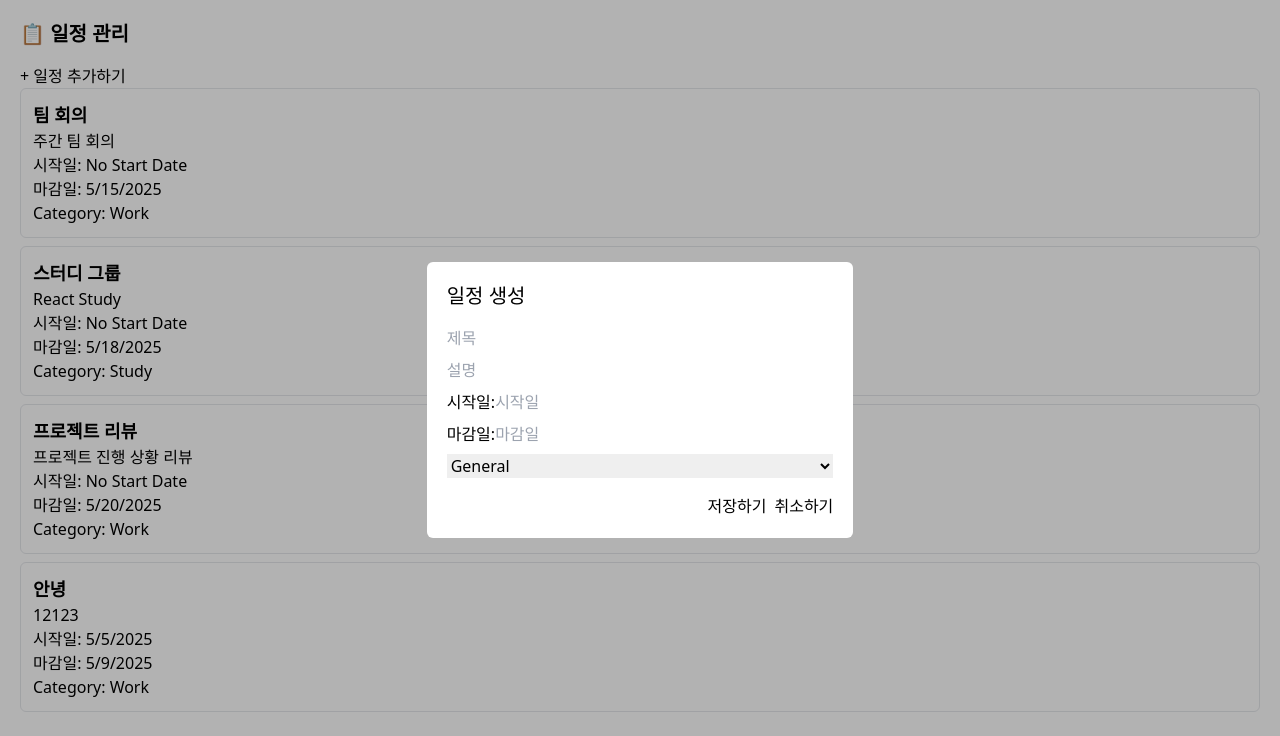
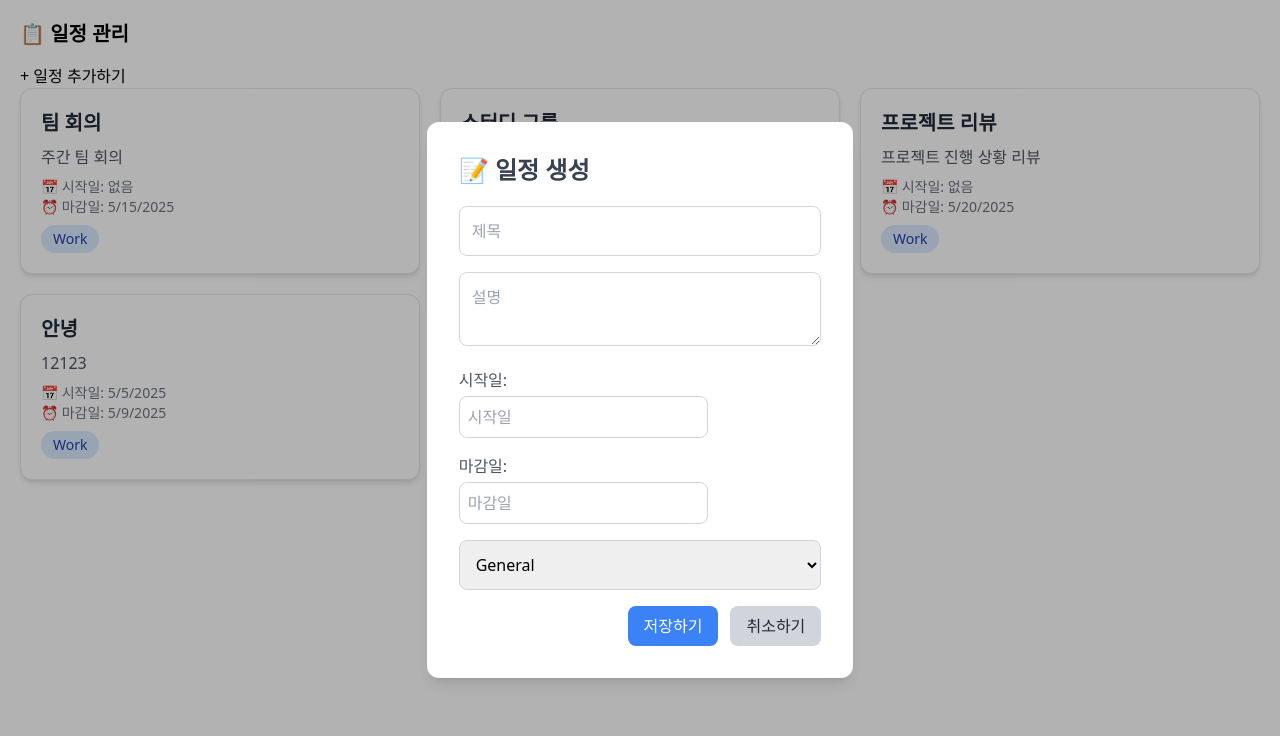
Before and after one commit to Yirgacheffe-Cho/recoil, a React (Create React App) app: page /schedules in a window 1280 px wide. Both pictures are taken after a click on the button "+ 일정 추가하기". Shown: the top 736 px of the page. Built offline with nearby package versions, Linux system fonts and the light colour scheme; data requests are answered from the project's data file.

Commit message:
style(modal): 스케쥴 리스트 모달 수정
스타일 수정

```diff
--- a/src/components/ScheduleList.tsx
+++ b/src/components/ScheduleList.tsx
@@ -7,24 +7,31 @@ export default function ScheduleList({ reload }: { reload: boolean }) {
   if (error) return <p>Error: {error}</p>;
 
   return (
-    <div className="space-y-2">
+    <div className="grid grid-cols-1 md:grid-cols-2 lg:grid-cols-3 gap-5">
       {schedules.map((schedule) => (
-        <div key={schedule.id} className="p-3 border rounded-md">
-          <h3 className="text-lg font-bold">{schedule.title}</h3>
-          <p>{schedule.description}</p>
-          <p>
-            시작일:{' '}
+        <div
+          key={schedule.id}
+          className="p-5 bg-white border border-gray-200 rounded-xl shadow-md hover:shadow-lg"
+        >
+          <h3 className="text-xl font-semibold text-gray-800 mb-2">
+            {schedule.title}
+          </h3>
+          <p className="text-gray-600 mb-2">{schedule.description}</p>
+          <p className="text-sm text-gray-500">
+            📅 시작일:{' '}
             {schedule.startDate
               ? new Date(schedule.startDate).toLocaleDateString()
-              : 'No Start Date'}
+              : '없음'}
           </p>
-          <p>
-            마감일:{' '}
+          <p className="text-sm text-gray-500">
+            ⏰ 마감일:{' '}
             {schedule.dueDate
               ? new Date(schedule.dueDate).toLocaleDateString()
-              : 'No Due Date'}
+              : '없음'}
           </p>
-          <p>Category: {schedule.category}</p>
+          <span className="inline-block mt-2 px-3 py-1 text-sm bg-blue-100 text-blue-800 rounded-full">
+            {schedule.category}
+          </span>
         </div>
       ))}
     </div>
--- a/src/components/ScheduleModal.tsx
+++ b/src/components/ScheduleModal.tsx
@@ -1,4 +1,3 @@
-// src/components/ScheduleModal.tsx
 import { useState } from 'react';
 import DatePicker from 'react-datepicker';
 import 'react-datepicker/dist/react-datepicker.css';
@@ -40,39 +39,39 @@ export default function ScheduleModal({
 
   return (
     <div className="fixed inset-0 bg-black bg-opacity-30 flex justify-center items-center">
-      <div className="bg-white p-5 rounded-md w-1/3">
-        <h2 className="text-xl mb-4">일정 생성</h2>
+      <div className="bg-white p-8 rounded-xl w-1/3 shadow-lg">
+        <h2 className="text-2xl font-bold mb-5 text-gray-700">📝 일정 생성</h2>
 
         <input
           value={title}
           onChange={(e) => setTitle(e.target.value)}
           placeholder="제목"
-          className="input mb-2 w-full"
+          className="w-full p-3 mb-4 border border-gray-300 rounded-lg focus:outline-none focus:ring-2 focus:ring-blue-500"
         />
 
-        <input
+        <textarea
           value={description}
           onChange={(e) => setDescription(e.target.value)}
           placeholder="설명"
-          className="input mb-2 w-full"
+          className="w-full p-3 mb-4 border border-gray-300 rounded-lg focus:outline-none focus:ring-2 focus:ring-blue-500"
         />
 
-        <div className="mb-2">
-          <label>시작일:</label>
+        <div className="mb-4">
+          <label className="block mb-1 text-gray-600">시작일:</label>
           <DatePicker
             selected={startDate ?? undefined}
             onChange={(date) => setStartDate(date as Date)}
-            className="input w-full"
+            className="w-full p-2 border border-gray-300 rounded-lg"
             placeholderText="시작일"
           />
         </div>
 
-        <div className="mb-2">
-          <label>마감일:</label>
+        <div className="mb-4">
+          <label className="block mb-1 text-gray-600">마감일:</label>
           <DatePicker
             selected={dueDate ?? undefined}
             onChange={(date) => setDueDate(date as Date)}
-            className="input w-full"
+            className="w-full p-2 border border-gray-300 rounded-lg"
             placeholderText="마감일"
           />
         </div>
@@ -80,18 +79,24 @@ export default function ScheduleModal({
         <select
           value={category}
           onChange={(e) => setCategory(e.target.value)}
-          className="input w-full"
+          className="w-full p-3 mb-4 border border-gray-300 rounded-lg focus:outline-none focus:ring-2 focus:ring-blue-500"
         >
           <option value="General">General</option>
           <option value="Work">Work</option>
           <option value="Personal">Personal</option>
         </select>
 
-        <div className="flex justify-end mt-4 space-x-2">
-          <button onClick={handleSave} className="btn">
+        <div className="flex justify-end gap-3">
+          <button
+            onClick={handleSave}
+            className="px-4 py-2 bg-blue-500 text-white rounded-lg hover:bg-blue-600"
+          >
             저장하기
           </button>
-          <button onClick={onClose} className="btn">
+          <button
+            onClick={onClose}
+            className="px-4 py-2 bg-gray-300 text-gray-800 rounded-lg hover:bg-gray-400"
+          >
             취소하기
           </button>
         </div>
```
